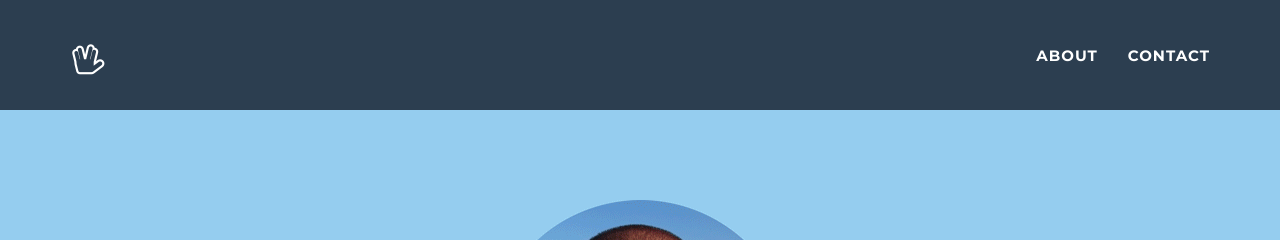
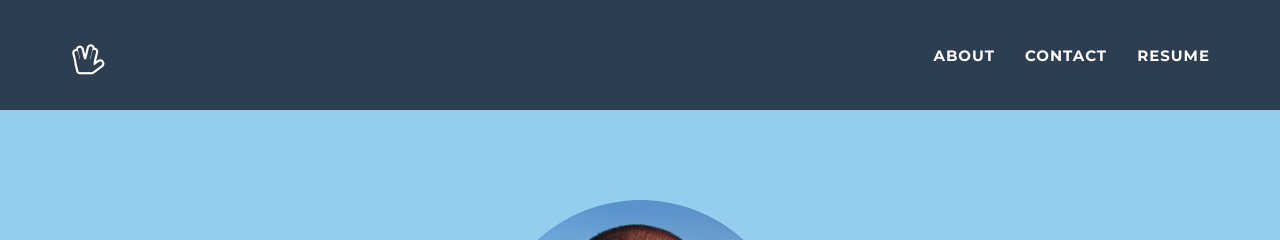
Before and after one commit to anderssonjohan/anderssonjohan.github.io, a Jekyll site: the page built from index.html, in a window 1280 px wide and 900 px high. Shown: the top 240 px of the window. Built offline with Jekyll 4.4.1, drawn with Linux system fonts in a browser that asks for light colours.

Commit message:
Add link to resume

```diff
--- a/_includes/nav.html
+++ b/_includes/nav.html
@@ -24,6 +24,9 @@
                     <li class="page-scroll">
                         <a href="#contact">Contact</a>
                     </li>
+                    <li>
+                        <a href="/resume">Resume</a>
+                    </li>
                 </ul>
             </div>
             <!-- /.navbar-collapse -->
```
